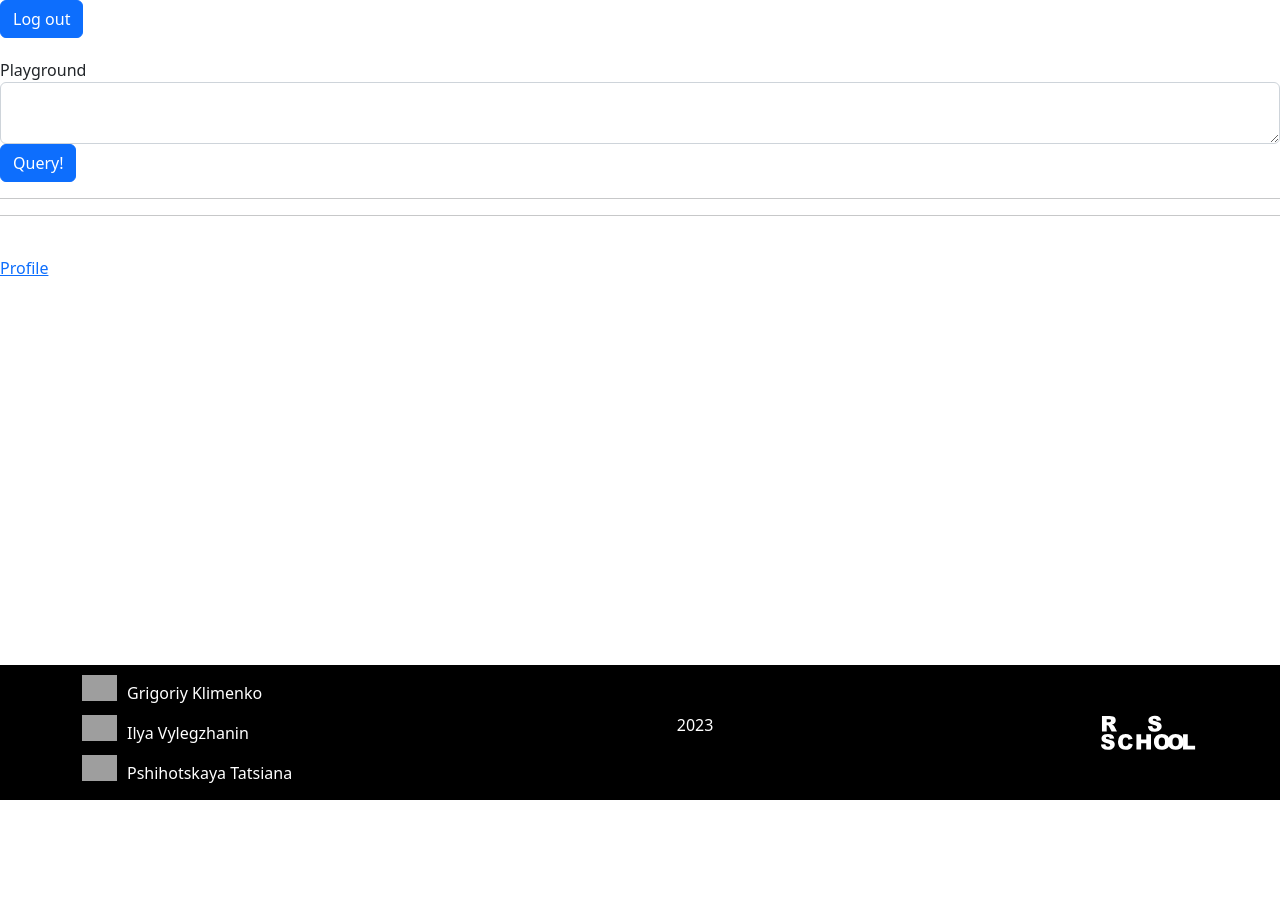
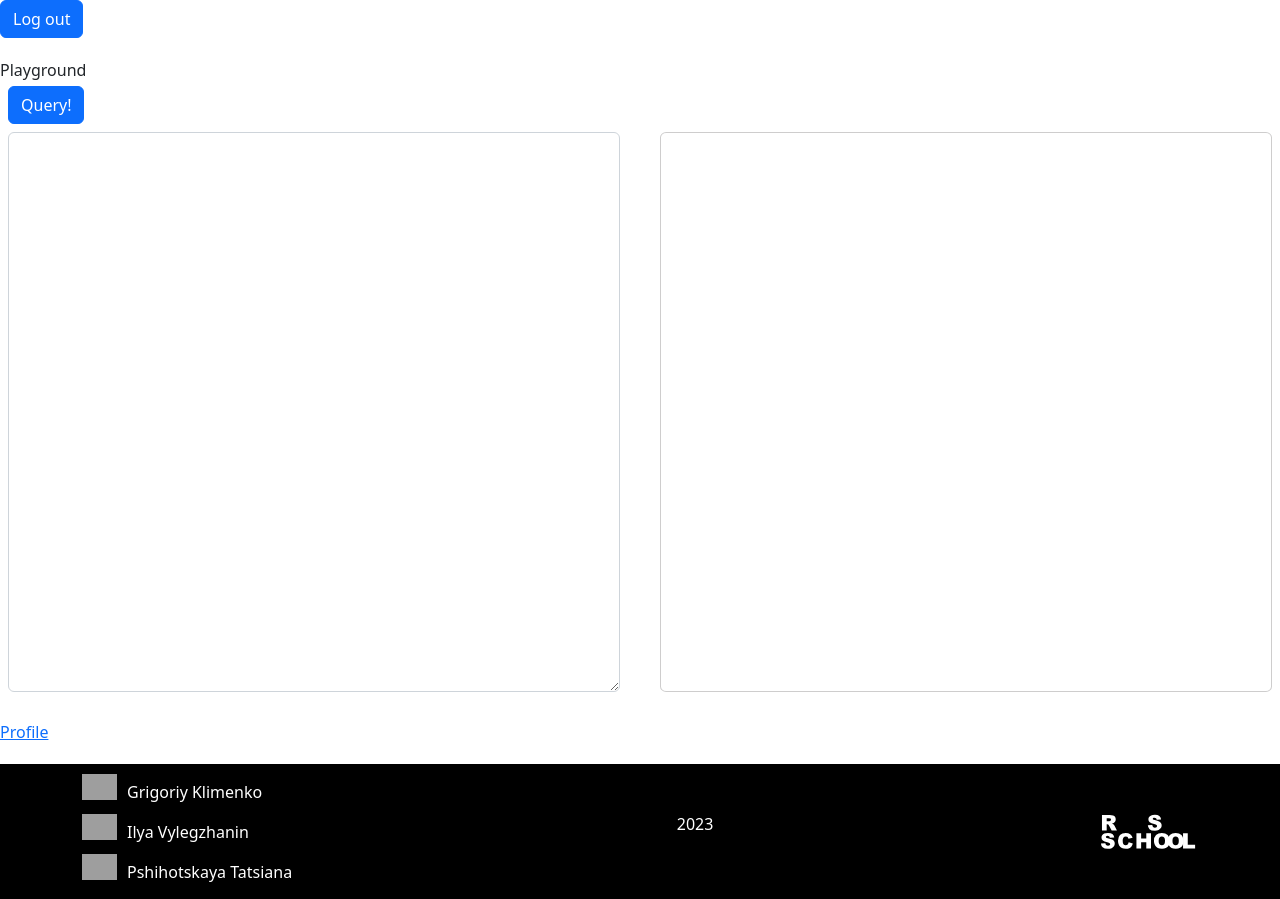
Before and after one commit to GrigoriyKlimenko/graphiql-app, a React (Vite) app in the folder graphiql/: page /playground in a window 1280 px wide. Before the commit the page ends 800 px from the top, so only its background shows below. Built offline with nearby package versions, Linux system fonts and the light colour scheme; no server answers; sample sign-in values are in the browser's storage; grey boxes are pictures that could not be loaded.

Commit message:
feat: add ide

```diff
--- /dev/null
+++ b/graphiql/src/components/Ide.tsx
@@ -0,0 +1,57 @@
+import { useLazyQuery } from '@apollo/client';
+import { DocumentNode } from 'graphql';
+import gql from 'graphql-tag';
+import React, { RefObject, useRef, useState } from 'react';
+import { Button, Form } from 'react-bootstrap';
+
+const GET_LOCATIONS = gql`
+  query GetLocations {
+    locations {
+      id
+      name
+      description
+      photo
+    }
+  }
+`;
+
+const Ide = () => {
+  const inputRef = useRef<HTMLTextAreaElement>(null);
+  const [currentQuery, setCurrentQuery] = useState<DocumentNode>(GET_LOCATIONS);
+  const [queryError, setQueryError] = useState<Error | null>(null);
+  const [getDog, { loading, error, data }] = useLazyQuery(currentQuery as DocumentNode);
+
+  const handleQuery = (inputData: string) => {
+    setQueryError(null);
+    const inputVal = (inputRef as RefObject<HTMLTextAreaElement>).current?.value;
+    if (!inputVal) {
+      console.log('Provide a query');
+      return;
+    }
+    try {
+      const get = gql`
+        ${inputData}
+      `;
+      setCurrentQuery(get);
+      getDog();
+    } catch (error) {
+      setQueryError(error as Error);
+    }
+  };
+  return (
+    <div className="ide">
+      <Button onClick={() => handleQuery(inputRef.current?.value as string)}>Query!</Button>
+      <div className="ide__wrapper">
+        <div className="ide__input-side">
+          <Form.Control as="textarea" ref={inputRef} />
+        </div>
+        <div className="ide__output-side">
+          {queryError && JSON.stringify(queryError.message)}
+          {data && !queryError && JSON.stringify(data?.locations, null, 2)}
+        </div>
+      </div>
+    </div>
+  );
+};
+
+export default Ide;
--- a/graphiql/src/main.tsx
+++ b/graphiql/src/main.tsx
@@ -5,7 +5,7 @@ import './index.css';
 
 import 'bootstrap/dist/css/bootstrap.min.css';
 
-import { ApolloClient, InMemoryCache, ApolloProvider, gql } from '@apollo/client';
+import { ApolloClient, InMemoryCache, ApolloProvider } from '@apollo/client';
 
 // ------------------------------apollo------------------------------
 const client = new ApolloClient({
--- a/graphiql/src/pages/Playground.tsx
+++ b/graphiql/src/pages/Playground.tsx
@@ -1,53 +1,13 @@
-import React, { RefObject, useRef, useState } from 'react';
+import React from 'react';
 import { Link } from 'react-router-dom';
-import { useQuery, gql, DocumentNode, useLazyQuery } from '@apollo/client';
-import { Button, Form } from 'react-bootstrap';
-
-const GET_LOCATIONS = gql`
-  query GetLocations {
-    locations {
-      id
-      name
-      description
-      photo
-    }
-  }
-`;
+import './css/playground/index.css';
+import Ide from '@/components/Ide';
 
 export default function Playground() {
-  const inputRef = useRef<HTMLTextAreaElement>(null);
-  const [currentQuery, setCurrentQuery] = useState<DocumentNode>(GET_LOCATIONS);
-  const [queryError, setQueryError] = useState<Error | null>(null);
-  const [getDog, { loading, error, data }] = useLazyQuery(currentQuery as DocumentNode);
-
-  const handleQuery = (inputData: string) => {
-    setQueryError(null);
-    const inputVal = (inputRef as RefObject<HTMLTextAreaElement>).current?.value;
-    if (!inputVal) {
-      console.log('Provide a query');
-      return;
-    }
-    try {
-      const get = gql`
-        ${inputData}
-      `;
-      setCurrentQuery(get);
-      getDog();
-    } catch (error) {
-      setQueryError(error as Error);
-    }
-  };
-  console.log(data);
-
   return (
     <div>
       <div>Playground</div>
-      <Form.Control as="textarea" ref={inputRef} />
-      <Button onClick={() => handleQuery(inputRef.current?.value as string)}>Query!</Button>
-      <hr />
-      {queryError && JSON.stringify(queryError.message)}
-      {data && !queryError && JSON.stringify(data?.locations, null, 2)}
-      <hr />
+      <Ide />
       <br />
       <Link to="/dashboard">Profile</Link>
     </div>
--- /dev/null
+++ b/graphiql/src/pages/css/playground/index.css
@@ -0,0 +1,29 @@
+.ide {
+  position: relative;
+  padding: 0.5vh 1vh;
+}
+.ide button {
+  margin-bottom: 1vh;
+}
+.ide__wrapper {
+  display: flex;
+  flex-direction: row;
+  justify-content: space-around;
+  width: 100%;
+  height: 100%;
+  gap: 5vh;
+}
+.ide__wrapper textarea {
+  height: 100%;
+}
+.ide__input-side {
+  width: 50%;
+  min-height: 70vh;
+}
+
+.ide__output-side {
+  width: 50%;
+  border: 1px solid rgb(206, 205, 205);
+  border-radius: 1%;
+  padding: 0.5vh;
+}
```
